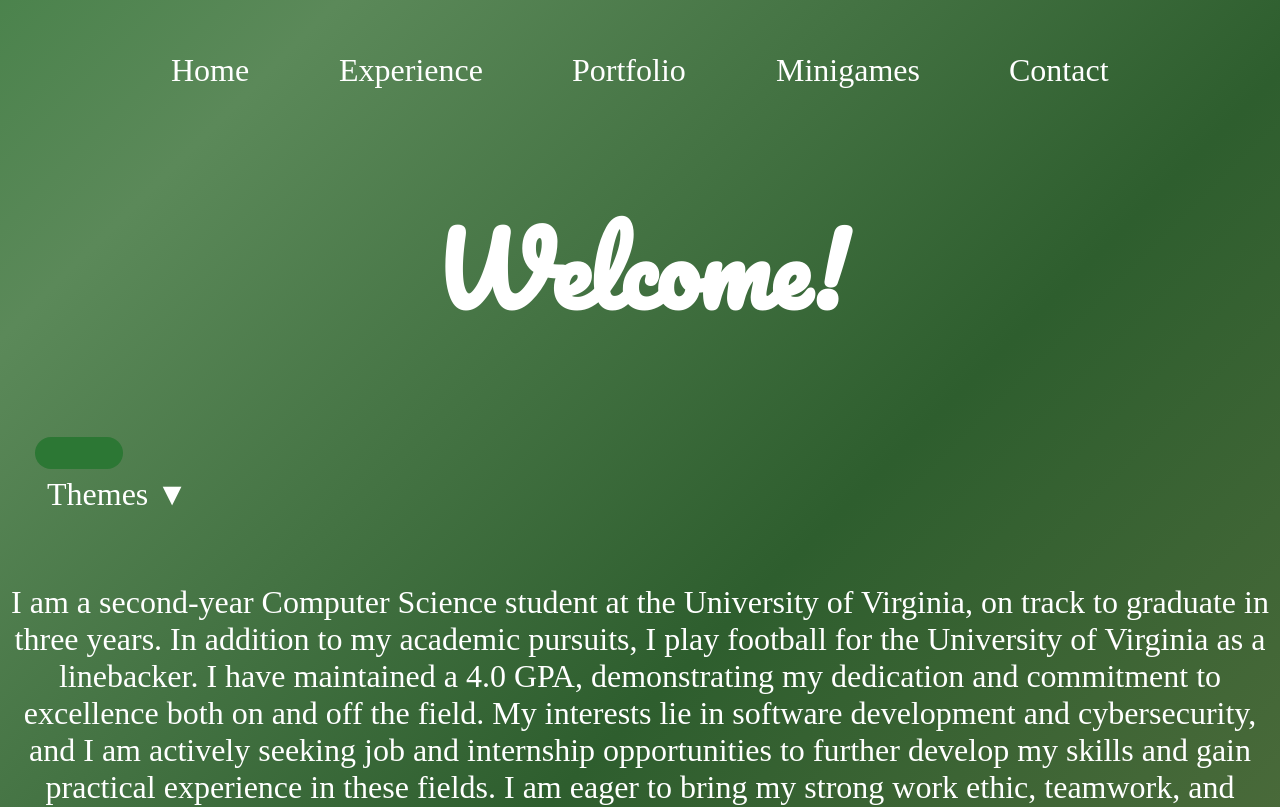
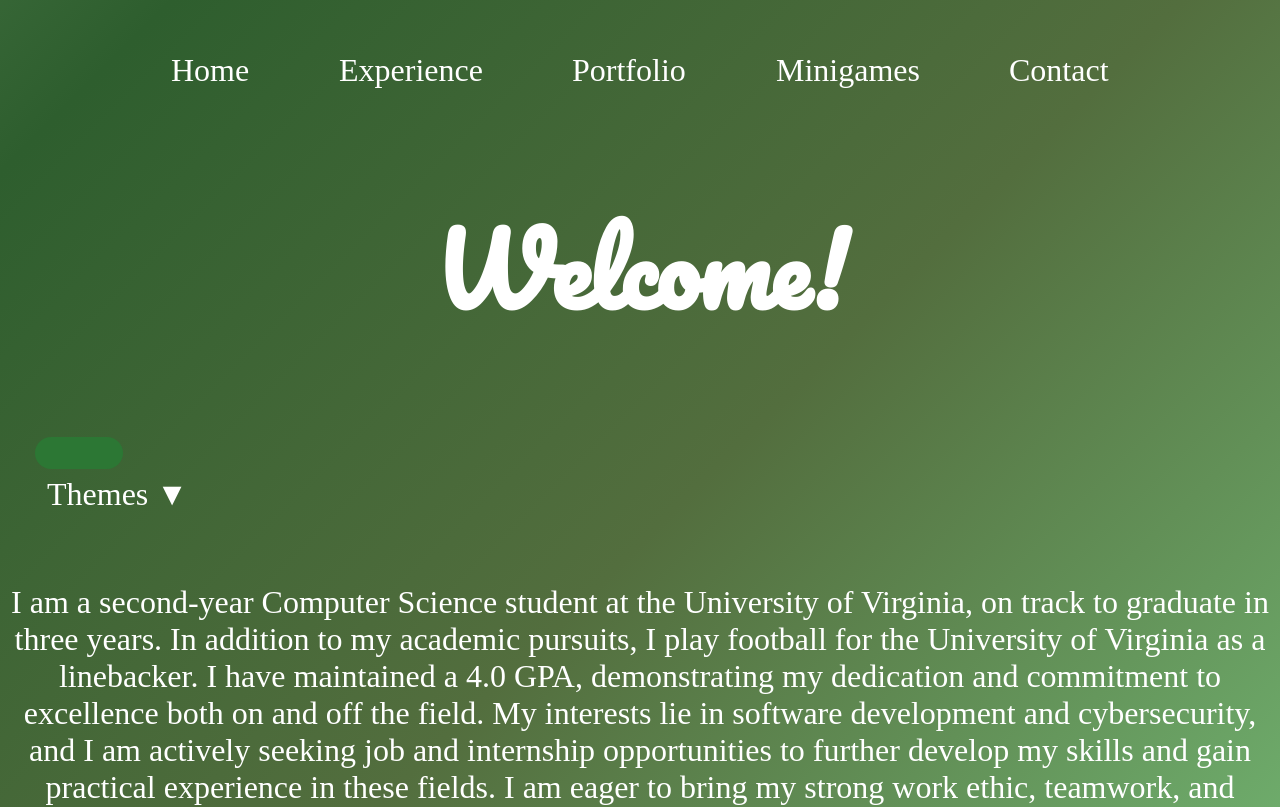
Before and after one commit to Rob-Keys/Rob-Keys.github.io, a React (Vite) app: page / in a window 1280 px wide. Shown: the top 807 px of the page. Built offline with nearby package versions, Linux system fonts and the light colour scheme; a web font is replaced by a local one.

Commit message:
Slowed gradient speed by 1/2

```diff
--- a/src/styles/App.css
+++ b/src/styles/App.css
@@ -80,7 +80,7 @@ body {
 .Gradient {
   background: linear-gradient(135deg, var(--active-main),var(--active-secondary),var(--active-accent1),var(--active-accent2),var(--active-accent3),var(--active-main),var(--active-secondary),var(--active-accent1),var(--active-accent2),var(--active-accent3));
   background-size: 400% 400%;
-  animation: flowingGradient 12s linear infinite;
+  animation: flowingGradient 24s linear infinite;
   font-family: Delius, serif;
 }
 
```
